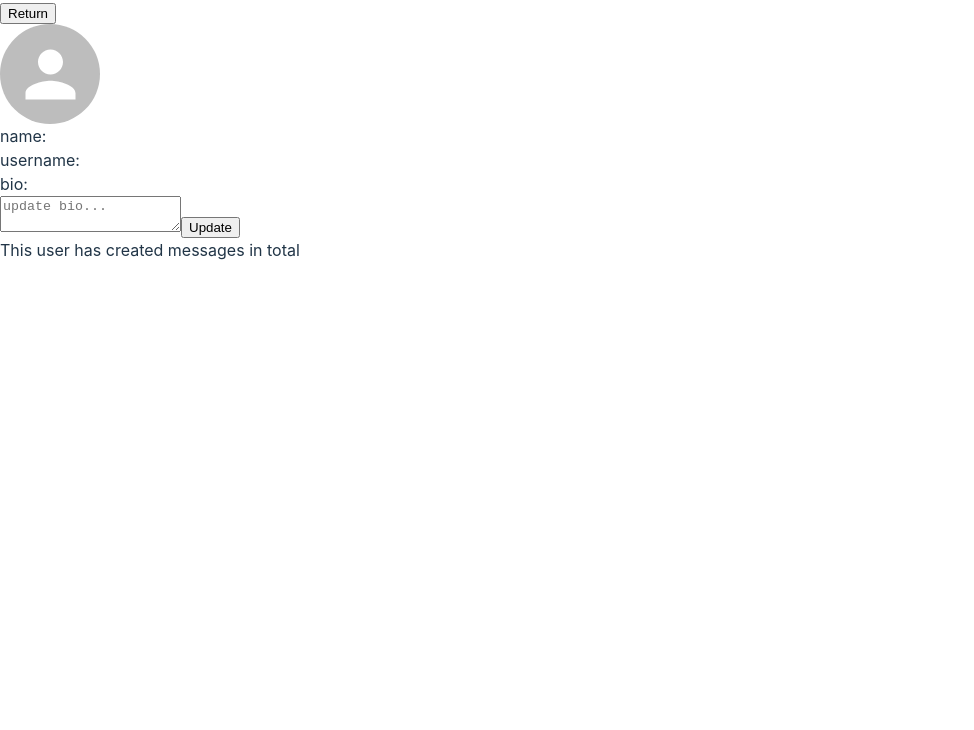
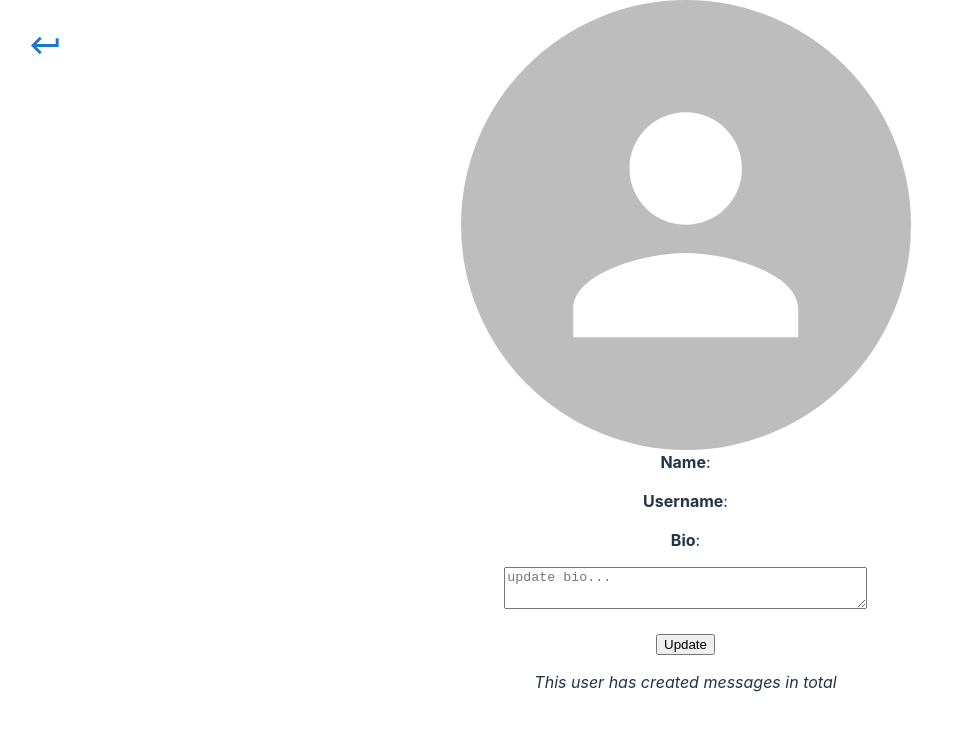
Before and after one commit to davebott-dev/messaging_app, a React (Vite) app in the folder Client/: page /profile/123 in a window 1280 px wide. Shown: the top 730 px of the page, without its empty margins (0-974 px from the left). Built offline with nearby package versions, Linux system fonts and the light colour scheme; no server answers.

Commit message:
updated the styling of the profile page

```diff
--- a/Client/src/App.css
+++ b/Client/src/App.css
@@ -341,6 +341,47 @@ input:not(#index-input):not(#msg-input){
 .grey{
   background: gray;
 }
+.profile-page {
+  display: flex;
+  flex-direction: row;
+  height: 100%;
+}
+.profile-page>div:first-child{
+  padding: 20px;
+}
+.profile-page>div:nth-child(2){
+  display: flex;
+  flex-direction: column;
+  align-items: center;
+  width: 100%;
+  height: inherit;
+}
+.profile-page>div:nth-child(2)>div:first-child{
+  height: inherit;
+  display: flex;
+  align-items: center;
+}
+.profile-page>div:nth-child(2)>div:nth-child(2){
+  display: flex;
+  flex-direction: column;
+  align-items: center;
+  width: 100%;
+  gap: 15px;
+  height: inherit;
+}
+.profile-page>div:nth-child(2)>div:nth-child(2)>form{
+  display: flex;
+  flex-direction: column;
+  align-items: center;
+  justify-content: center;
+  width: 30%;
+  height: 25%;
+}
+#bio{
+  width: 100%;
+  height: 100%;
+
+}
 
 @keyframes slide-left {
   from{
--- a/Client/src/routes/Login.jsx
+++ b/Client/src/routes/Login.jsx
@@ -100,5 +100,3 @@ const Login = () => {
 };
 
 export default Login;
-
-//figure out why different users login credentials login same user????
--- a/Client/src/routes/Profile.jsx
+++ b/Client/src/routes/Profile.jsx
@@ -1,11 +1,13 @@
 import { useState, useEffect } from "react";
 import { useParams } from "react-router-dom";
-import { Avatar } from "@mui/material";
+import { Avatar, IconButton } from "@mui/material";
+import KeyboardReturnIcon from "@mui/icons-material/KeyboardReturn";
 import "../App.css";
 
 const Profile = () => {
   const [profile, setProfile] = useState(null);
   const { profileId } = useParams();
+  const token = localStorage.getItem("authToken");
 
   useEffect(() => {
     const fetchData = async () => {
@@ -29,22 +31,70 @@ const Profile = () => {
     return init;
   };
 
+  const handleSubmit = async(e) => {
+    e.preventDefault();
+    const bio = e.target.bio.value;
+
+    try{
+      const response = await fetch('http://localhost:8080/api/profile/'+profileId+'/update',{
+        method: "POST",
+        headers:{
+          "Content-Type": "application/json",
+          Authorization: `Bearer ${token}`
+        },
+        body: JSON.stringify({bio})
+      });
+      if(response.ok){
+        const data = await response.json();
+        console.log("bio",data);
+        if(data.success) {
+          window.location.reload();
+        } else {
+          console.error(data.err)
+        }
+      }
+    } catch(err) {
+      console.error(err)
+    }
+  }
+
   return (
-    <div>
+    <div className="profile-page">
       <div>
-      <a href="/"><button>Return</button></a>
+        <a href="/">
+          <IconButton color="primary">
+            <KeyboardReturnIcon fontSize="large" />
+          </IconButton>
+        </a>
       </div>
-      <Avatar sx={{ width: 100, height: 100 }}>
-        {handleInitials(profile?.profile.user.name)}
-      </Avatar>
-      <div>name: {profile?.profile.user.name}</div>
-      <div>username: {profile?.profile.user.username}</div>
-      <div>bio: {profile?.profile.bio}</div>
-      <textarea name="bio" id="bio" placeholder="update bio..."></textarea>
-      <button>Update</button>
       <div>
-        This user has created {profile?.profile.user.messages.length} messages
-        in total
+        <div>
+          <Avatar sx={{ width: 450, height: 450, fontSize:'8rem' }}>
+            {handleInitials(profile?.profile.user.name)}
+          </Avatar>
+        </div>
+        <div>
+          <div>
+            <strong>Name</strong>: {profile?.profile.user.name}
+          </div>
+          <div>
+            <strong>Username</strong>: {profile?.profile.user.username}
+          </div>
+          <div>
+            <strong>Bio</strong>: {profile?.profile.bio}
+          </div>
+          <form onSubmit={handleSubmit}>
+            <textarea name="bio" id="bio" placeholder="update bio..."></textarea>
+            <button type ="submit">Update</button>
+          </form>
+          <div>
+            <em>
+              This user has created{" "}
+              <strong>{profile?.profile.user.messages.length}</strong> messages
+              in total
+            </em>
+          </div>
+        </div>
       </div>
     </div>
   );
--- a/Client/src/routes/Root.jsx
+++ b/Client/src/routes/Root.jsx
@@ -46,6 +46,5 @@ const Root = () => {
 
 export default Root;
 
-//work on index (outlet) and panel functionality with backend
-//messages getting posted to correct chat room..
-//how messages appear on screen for users...etc
+//incorporate search feature in friends/members tab
+//maybe incorporate viewing others profile
```
